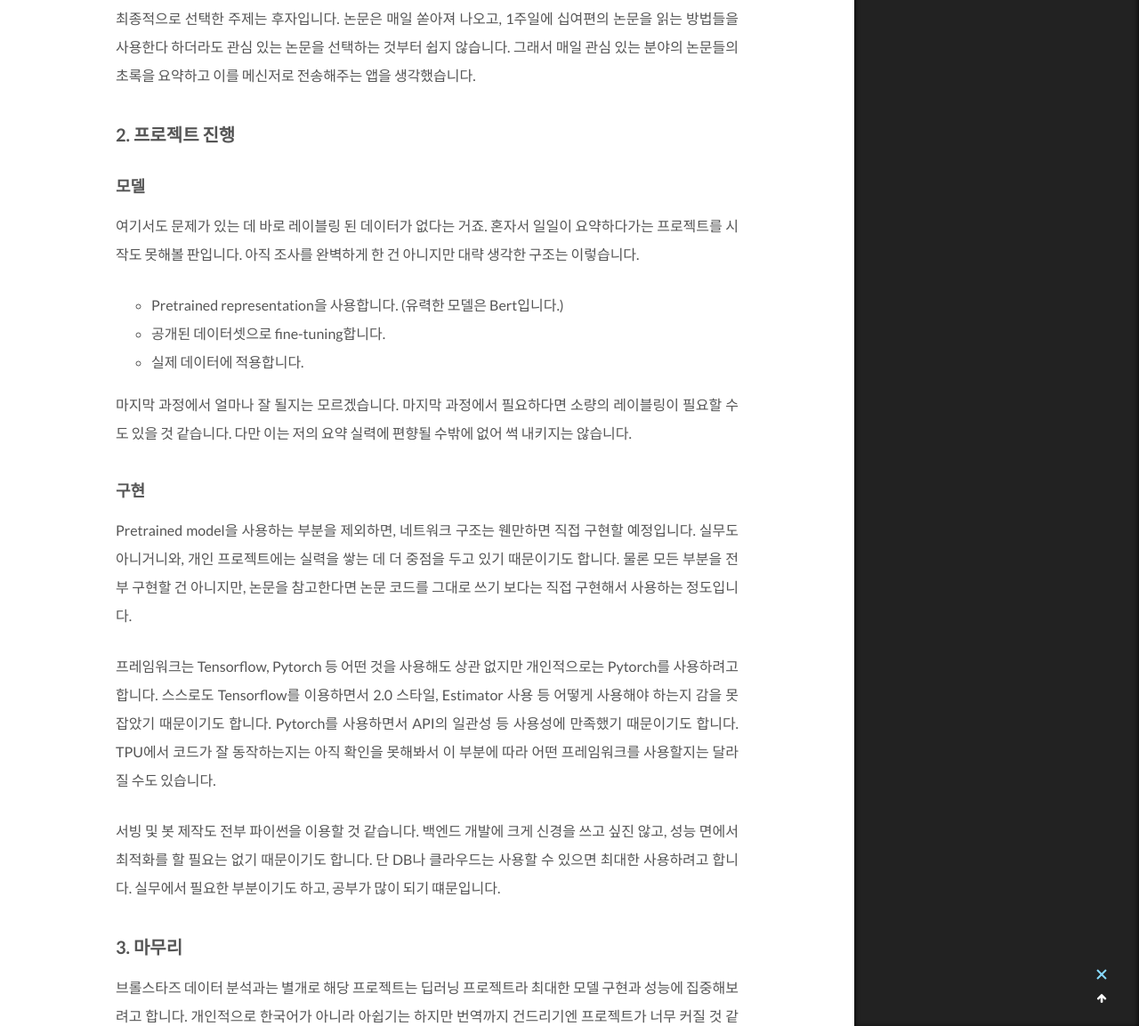
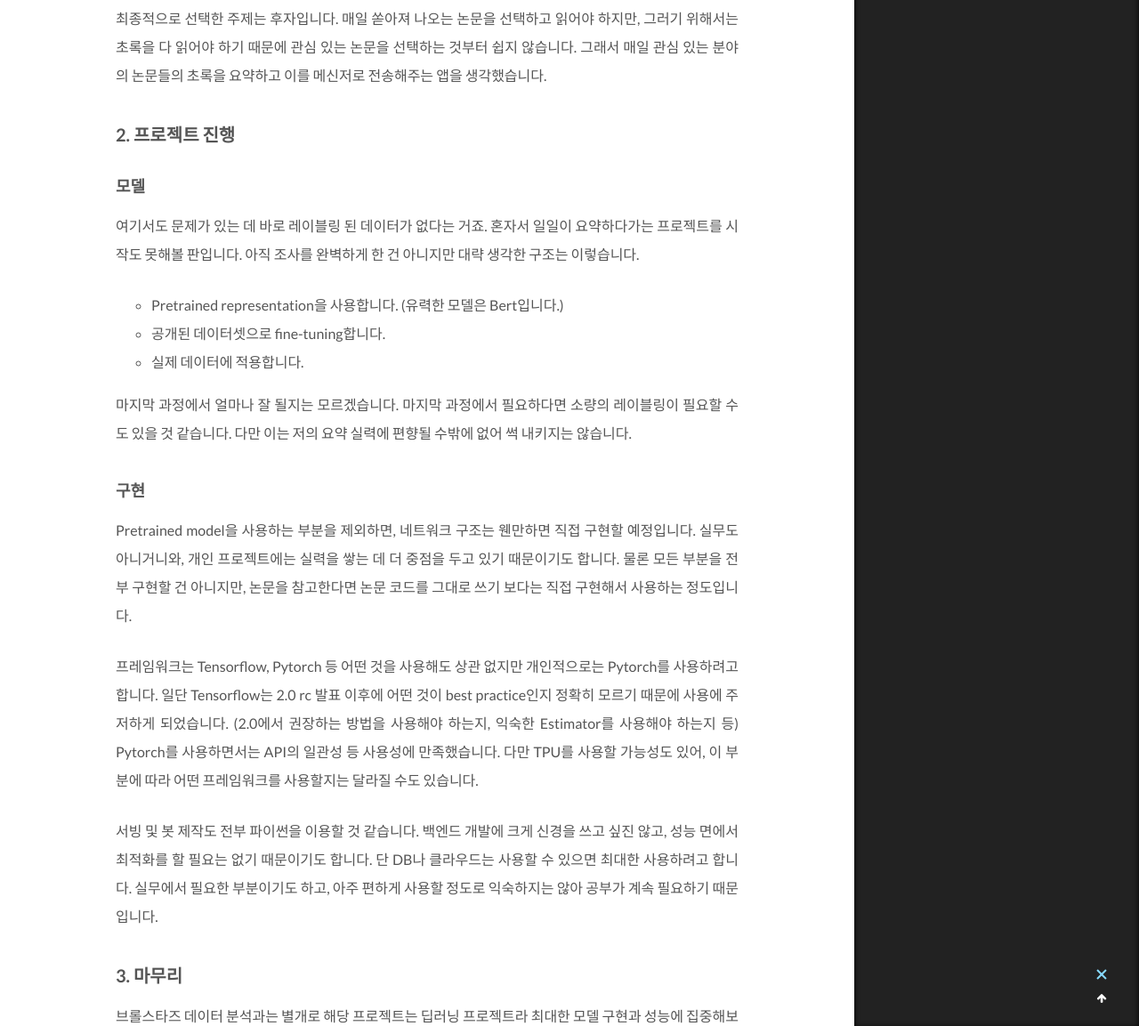
Before and after one commit to novdov/novdov.github.io, a Jekyll site: the page built from _posts/2019-08-25-article-summarization.md, in a window 1280 px wide and 1400 px high, scrolled down 1081 px. Shown: the part 247-1400 px from the top of the window at 89% size. Built offline with Jekyll 4.4.1, drawn with Linux system fonts in a browser that asks for light colours; comment, search, counter and statistics services are not loaded.

Commit message:
modify) revision

```diff
--- a/_posts/2019-08-25-article-summarization.md
+++ b/_posts/2019-08-25-article-summarization.md
@@ -29,7 +29,7 @@ tags:
 
 ![](https://drive.google.com/uc?id=1MR6d3va2HTnb_xZWZvLjmlOvTiC4YntK)
 
-최종적으로 선택한 주제는 후자입니다. 논문은 매일 쏟아져 나오고, 1주일에 십여편의 논문을 읽는 방법들을 사용한다 하더라도 관심 있는 논문을 선택하는 것부터 쉽지 않습니다. 그래서 매일 관심 있는 분야의 논문들의 초록을 요약하고 이를 메신저로 전송해주는 앱을 생각했습니다.
+최종적으로 선택한 주제는 후자입니다. 매일 쏟아져 나오는 논문을 선택하고 읽어야 하지만, 그러기 위해서는 초록을 다 읽어야 하기 때문에 관심 있는 논문을 선택하는 것부터 쉽지 않습니다. 그래서 매일 관심 있는 분야의 논문들의 초록을 요약하고 이를 메신저로 전송해주는 앱을 생각했습니다.
 
 
 
@@ -53,11 +53,11 @@ Pretrained model을 사용하는 부분을 제외하면, 네트워크 구조는
 
 
 
-프레임워크는 Tensorflow, Pytorch 등 어떤 것을 사용해도 상관 없지만 개인적으로는 Pytorch를 사용하려고 합니다. 스스로도 Tensorflow를 이용하면서 2.0 스타일, Estimator 사용 등 어떻게 사용해야 하는지 감을 못 잡았기 때문이기도 합니다. Pytorch를 사용하면서 API의 일관성 등 사용성에 만족했기 때문이기도 합니다. TPU에서 코드가 잘 동작하는지는 아직 확인을 못해봐서 이 부분에 따라 어떤 프레임워크를 사용할지는 달라질 수도 있습니다.
+프레임워크는 Tensorflow, Pytorch 등 어떤 것을 사용해도 상관 없지만 개인적으로는 Pytorch를 사용하려고 합니다. 일단 Tensorflow는 2.0 rc 발표 이후에 어떤 것이 best practice인지 정확히 모르기 때문에 사용에 주저하게 되었습니다. (2.0에서 권장하는 방법을 사용해야 하는지, 익숙한 Estimator를 사용해야 하는지 등) Pytorch를 사용하면서는 API의 일관성 등 사용성에 만족했습니다. 다만 TPU를 사용할 가능성도 있어, 이 부분에 따라 어떤 프레임워크를 사용할지는 달라질 수도 있습니다.
 
 
 
-서빙 및 봇 제작도 전부 파이썬을 이용할 것 같습니다. 백엔드 개발에 크게 신경을 쓰고 싶진 않고, 성능 면에서 최적화를 할 필요는 없기 때문이기도 합니다. 단 DB나 클라우드는 사용할 수 있으면 최대한 사용하려고 합니다. 실무에서 필요한 부분이기도 하고, 공부가 많이 되기 떄문입니다.
+서빙 및 봇 제작도 전부 파이썬을 이용할 것 같습니다. 백엔드 개발에 크게 신경을 쓰고 싶진 않고, 성능 면에서 최적화를 할 필요는 없기 때문이기도 합니다. 단 DB나 클라우드는 사용할 수 있으면 최대한 사용하려고 합니다. 실무에서 필요한 부분이기도 하고, 아주 편하게 사용할 정도로 익숙하지는 않아 공부가 계속 필요하기 때문입니다.
 
 
 
```
